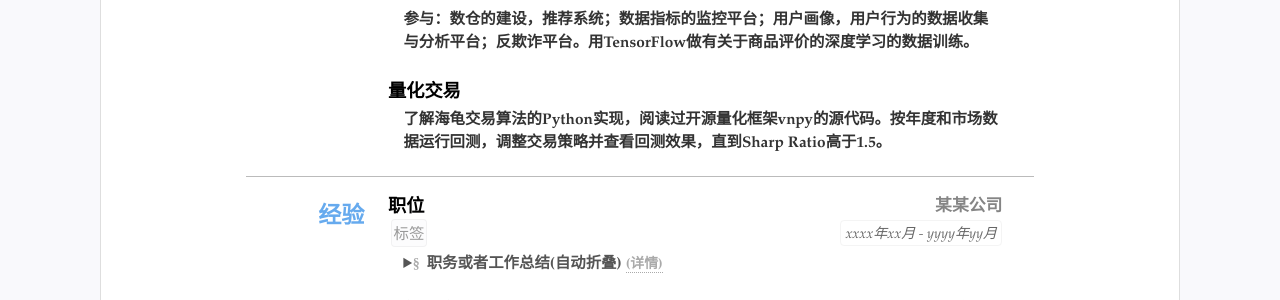
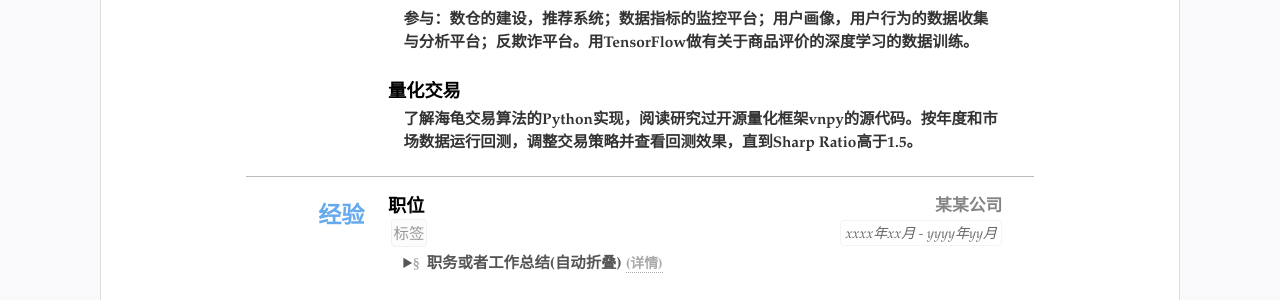
Before and after one commit to kennykong/resume, a Jekyll site: the page built from index.html, in a window 1280 px wide. Shown: the part 1342-1642 px from the top of the page. Built offline with Jekyll 4.4.1, drawn with Linux system fonts in a browser that asks for light colours.

Commit message:
update resume.yml

```diff
--- a/_data/resume.yml
+++ b/_data/resume.yml
@@ -83,7 +83,7 @@ main: #简历主要内容，
     summary: 参与：数仓的建设，推荐系统；数据指标的监控平台；用户画像，用户行为的数据收集与分析平台；反欺诈平台。用TensorFlow做有关于商品评价的深度学习的数据训练。
 
   - title: 量化交易
-    summary: 了解海龟交易算法的Python实现，阅读过开源量化框架vnpy的源代码。按年度和市场数据运行回测，调整交易策略并查看回测效果，直到Sharp Ratio高于1.5。
+    summary: 了解海龟交易算法的Python实现，阅读研究过开源量化框架vnpy的源代码。按年度和市场数据运行回测，调整交易策略并查看回测效果，直到Sharp Ratio高于1.5。
 
 - type: experience
   name: 经验
```
